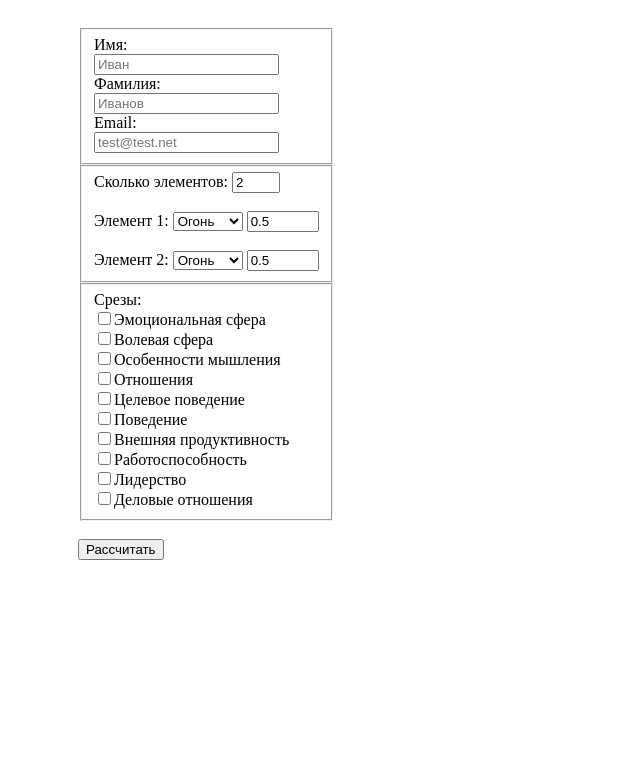
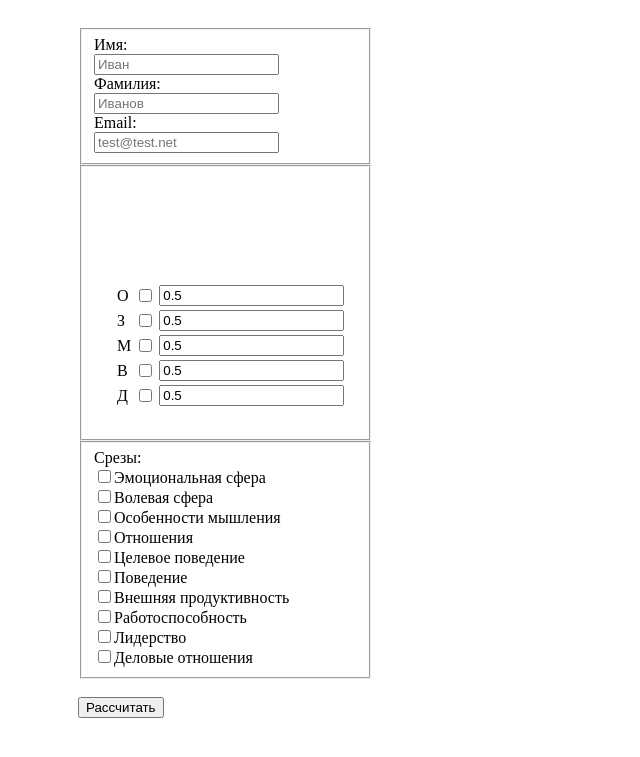
Before and after one commit to deshalit/WuXing, a PHP site: page / in a window 1280 px wide. Shown: the top 757 px of the page, without its empty margins (0-640 px from the left). Run offline with PHP 8.4, Linux system fonts and the light colour scheme; data that the repository does not hold is empty.

Commit message:
jqPlot: maxtick = 5.0

```diff
--- a/www/calctest.php
+++ b/www/calctest.php
@@ -35,7 +35,7 @@
         function ViewData(data, names, holderID) {
             plot1 = $.jqplot(holderID, [data], {
                 // Only animate if we're not using excanvas (not in IE 7 or IE 8)..
-                animate: !$.jqplot.use_excanvas,
+                animate: false, //!$.jqplot.use_excanvas,
                 seriesDefaults:{
                     renderer: $.jqplot.BarRenderer,
                     pointLabels: { show: true, location: 'e', edgeTolerance: -15 },
@@ -46,7 +46,8 @@
                     yaxis: {
                         renderer: $.jqplot.CategoryAxisRenderer,
                         ticks: names
-                    }
+                    },
+                   xaxis: { max: 5.0 }
                 },
                 highlighter: { show: false }
             });
@@ -79,28 +80,20 @@
                 <input id="email" type="email" name="email" placeholder="test@test.net"/><br />
             </fieldset>
             <fieldset>
-                <label for="elemcount">Сколько элементов:</label>
-                <input id="elemcount" type="number" min="2" max="5" value="2" readonly onchange="elem_count_changed(this.value)"/>
-                <br /><br/>
-                <label for="elem1">Элемент 1:</label>
-                <select id="elem1" name="el1">
-                    <?php foreach(Dictionary::$elemNames as $key=>$name) {
-                           echo '<option value="' . $key . '">' . $name . "</option>\n";
-                          } ?>
-                </select>
-                <input id="elem1val" name="value1" type="number" min="0.01" max="0.99" step="0.01" value="0.5" list="steps" onchange="value1changed(this.value)"/><br/>
-                <!-- <input id="balance" name="ratio" type="range" min="0.01" max="0.99" value="0.50" step="0.01" list="steps" onchange=""/><br/>
+                <table>
+                <?php
+                        foreach(Dictionary::$elemNames as $key=>$name) {
+                            echo '<tr><td><label for="elem_' . $key . '_chk">' . mb_substr($name, 0, 1, 'UTF-8') . '</label></td>' .
+                                 '<td><input id="' . $key . '_chk" type="checkbox" /></td>' .
+                                 '<td><input id="value_"' . $key . '" name="el_' . $key . '" type="number" min="0.0" value="0.5" /></td></tr><br/>';
+                } ?>
+                </table>
+                <!-- <input id="elem1val" name="value1" type="number" min="0.01" max="0.99" step="0.01" value="0.5" list="steps" onchange="value1changed(this.value)"/><br/>
+                <input id="balance" name="ratio" type="range" min="0.01" max="0.99" value="0.50" step="0.01" list="steps" onchange=""/><br/>
                 <datalist id="steps">
                     <option value="0.5" label="0.5">
                 </datalist>
-                --><br/>
-                <label for="elem2">Элемент 2:</label>
-                <select id="elem2" name="el2">
-                    <?php foreach(Dictionary::$elemNames as $key=>$name) {
-                        echo '<option value="' . $key . '">' . $name . "</option>\n";
-                    } ?>
-                </select>
-                <input id="elem2val" name="value2" type="number" min="0.01" max="0.99" step="0.01" value="0.5" onchange="value2changed(this.valueAsNumber)"/>
+                -->
             </fieldset>
             <fieldset>
                 <label>Срезы:</label><br/>
```
